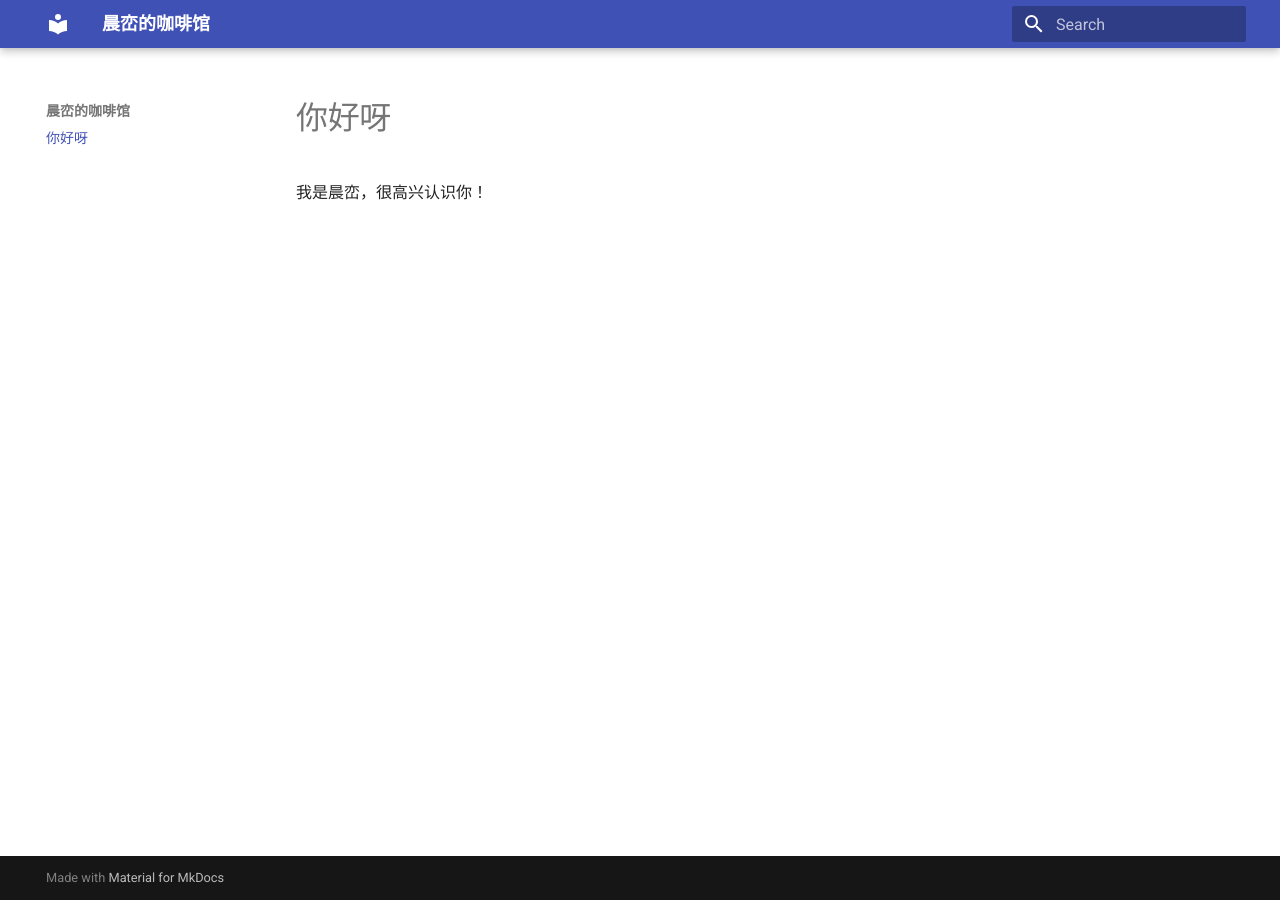
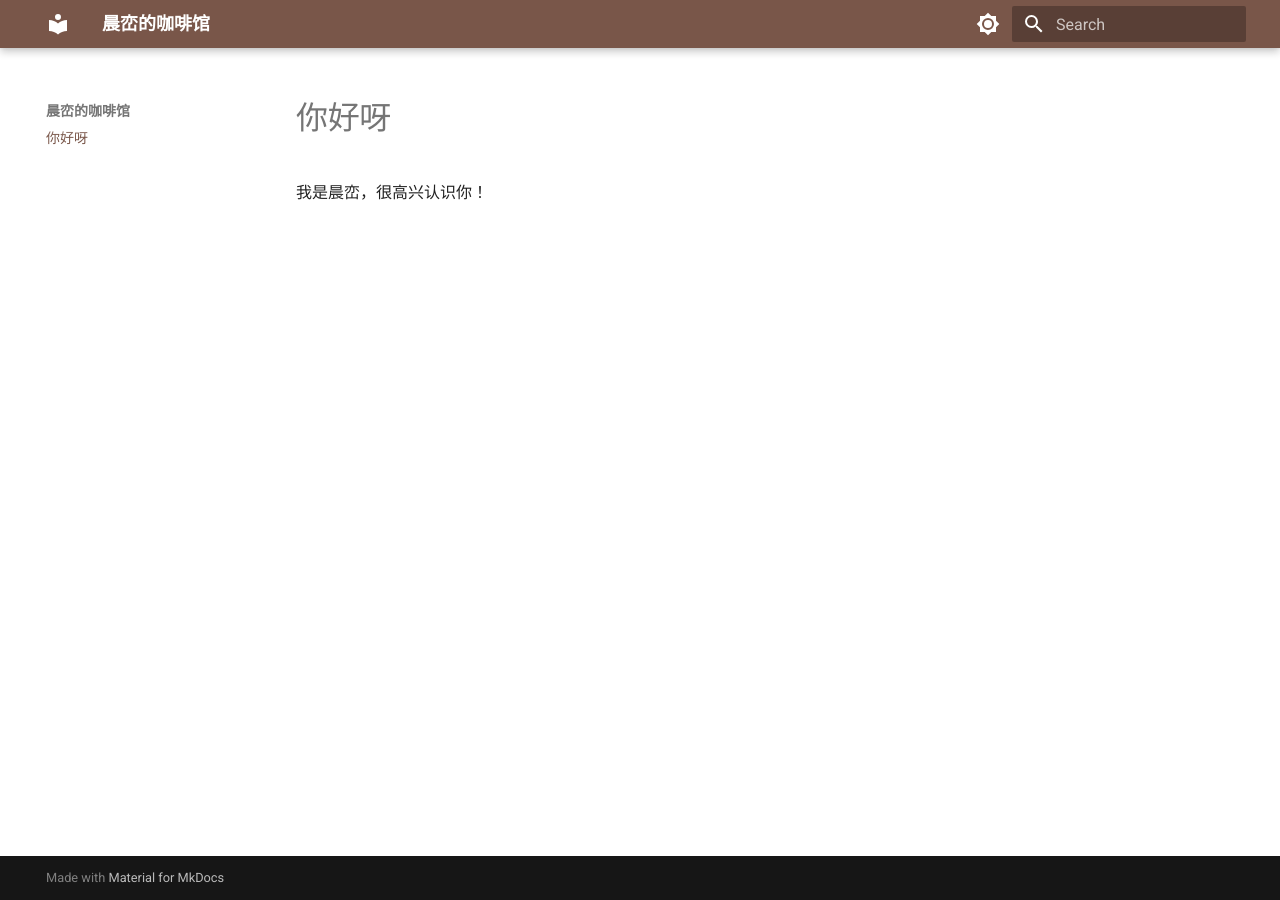
Before and after one commit to Chen-Luan/Chen-Luan.github.io, an MkDocs documentation site: the page built from docs/index.md, in a window 1280 px wide. Built offline with MkDocs 1.6.1 and Material for MkDocs 9.7.7, drawn with Linux system fonts in a browser that asks for light colours.

Commit message:
更新网页颜色主题

```diff
--- a/mkdocs.yml
+++ b/mkdocs.yml
@@ -4,3 +4,18 @@ theme:
   features:
     - navigation.instant
     - navigation.instant.progress
+  palette:
+    - media: "(prefers-color-scheme: light)"
+      scheme: default
+      primary: brown
+      accent: deep orange
+      toggle:
+        icon: material/brightness-7
+        name: 切换到深色模式
+    - media: "(prefers-color-scheme: dark)"
+      scheme: slate
+      primary: brown
+      accent: deep orange
+      toggle:
+        icon: material/brightness-4
+        name: 切换到浅色模式
```
